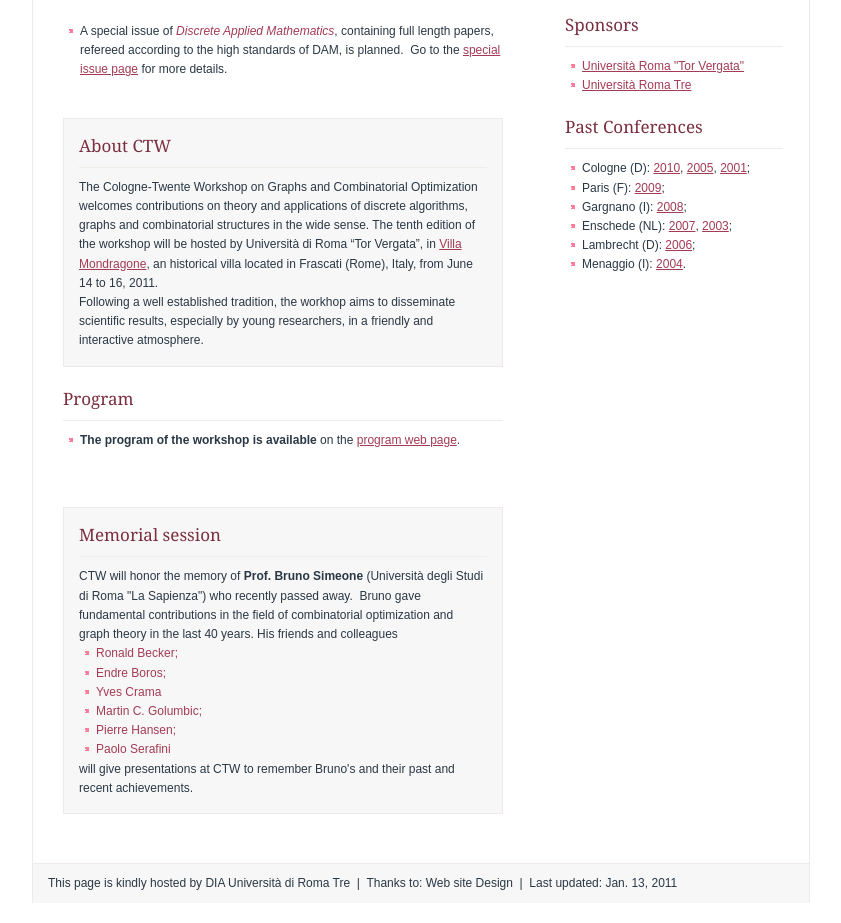
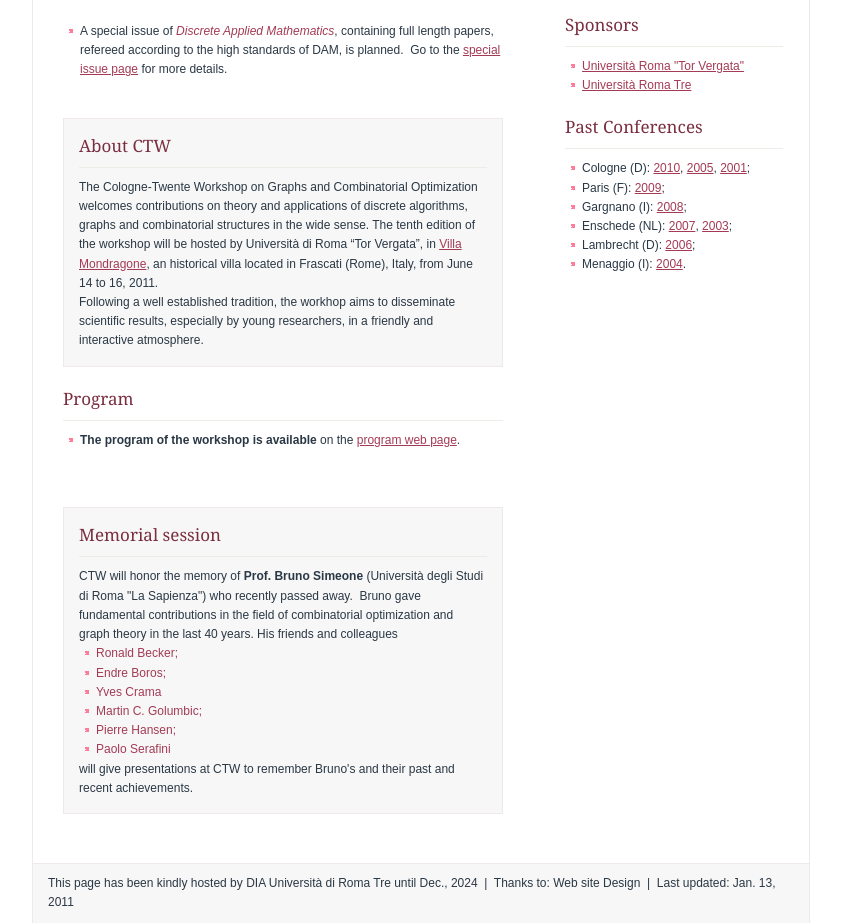
Before and after one commit to CTW-Roma/CTW-Roma.github.io, a plain HTML site: page index.html in a window 1280 px wide. Shown: the part 441-1364 px from the top of the page, without its empty margins (219-1060 px from the left). Drawn offline with Linux system fonts and the light colour scheme.

Commit message:
Update index.html

```diff
--- a/index.html
+++ b/index.html
@@ -156,7 +156,7 @@ especially by young researchers, in a friendly and interactive atmosphere.
 
 <!-- FOOTER modifica la data -->
 <div id="footer">
-This page is kindly hosted by  <span class="crd"><a href="http://www.dia.uniroma3.it" target="_blank">DIA Università di Roma Tre</a></span>
+This page has been kindly hosted by  <span class="crd"><a href="http://www.dia.uniroma3.it" target="_blank">DIA Università di Roma Tre</a> until Dec., 2024</span>
 &nbsp;|&nbsp;
 Thanks to: <span class="crd"><a href="http://www.web-designers-directory.org/">Web site Design</a></span>
 &nbsp;|&nbsp;
```
